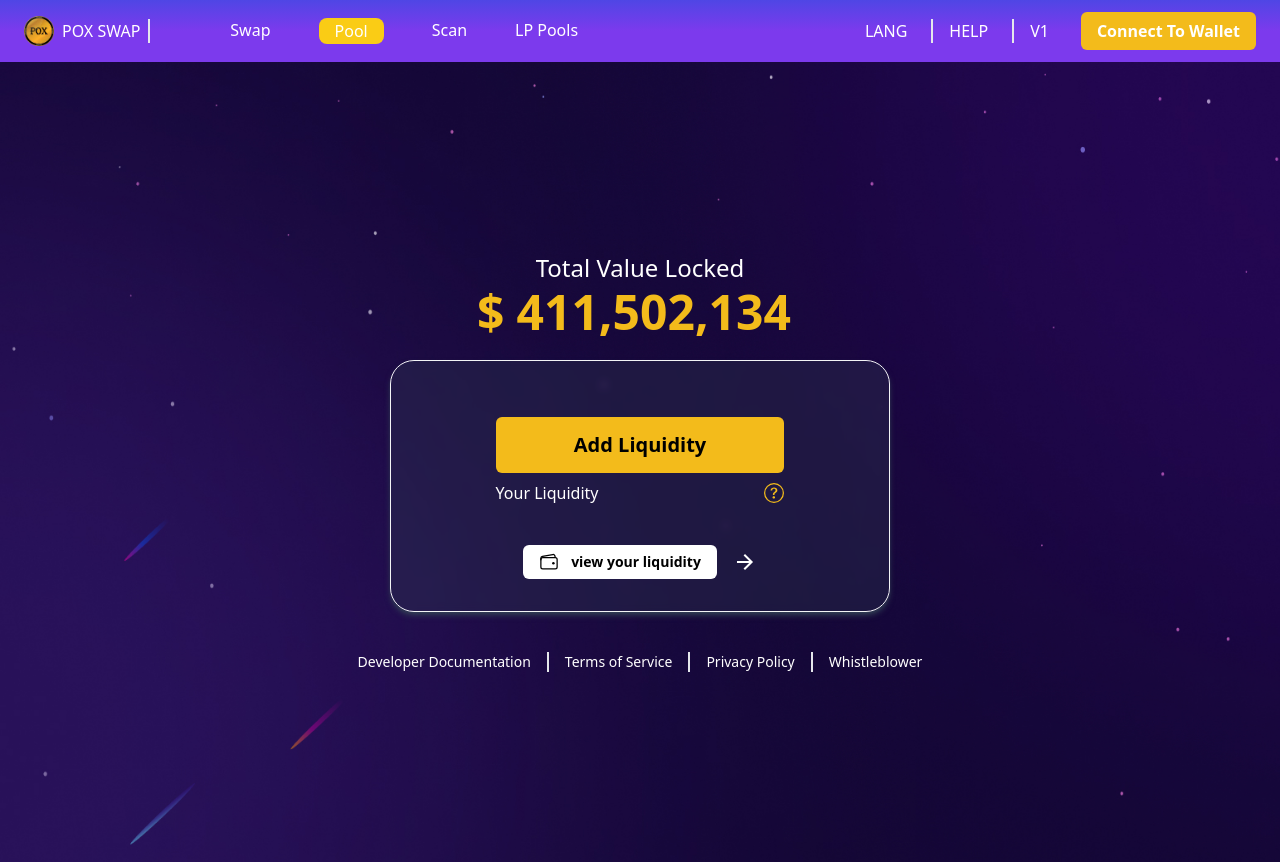
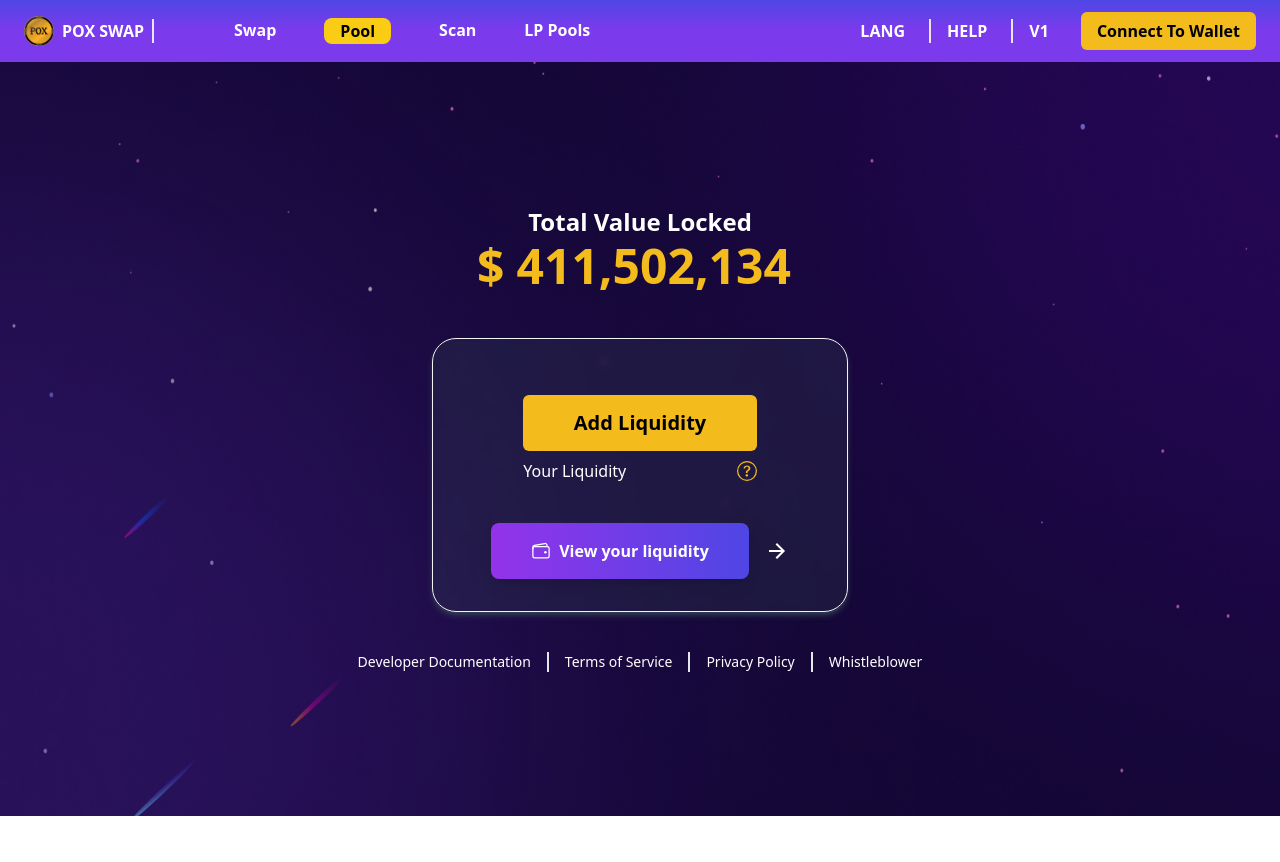
Before and after one commit to aamil3112/DEX_Frontend, a React (Vite) app: page /pool in a window 1280 px wide. After the commit the page ends 816 px from the top, so only its background shows below. Built offline with nearby package versions, Linux system fonts and the light colour scheme.

Commit message:
Improve the UI like background of search bar, font bold etc

```diff
--- a/src/components/DropDownButton.jsx
+++ b/src/components/DropDownButton.jsx
@@ -30,13 +30,13 @@
       {isOpen && (
         <div
           id="dropdown"
-          className="absolute z-10 mt-2 bg-white divide-y divide-gray-100 rounded-lg shadow w-44 dark:bg-gray-700"
+          className="absolute z-10 mt-2 bg-white divide-y divide-gray-100 rounded-lg shadow w-44 dark:bg-[#1B0744]"
         >
-          <ul className="py-2 text-sm text-gray-700 dark:text-gray-200" aria-labelledby="dropdownDefaultButton">
+          <ul className="py-2 divide-y-2 divide-slate-400/25 text-sm text-gray-700 dark:text-gray-200" aria-labelledby="dropdownDefaultButton">
             {['POX', 'UXDX',].map((token) => (
               <li key={token}>
                 <p
-                  className={`block px-4 py-2 hover:bg-gray-100 dark:hover:bg-gray-600 dark:hover:text-white cursor-pointer
+                  className={`block px-4 py-2 hover:bg-gray-100 dark:hover:bg-[#1B0744] dark:hover:text-white cursor-pointer
                     ${token === otherSelectedOption ? 'cursor-not-allowed text-gray-400' : ''}`}
                   onClick={() => handleOptionClick(token)}
                 >
--- a/src/components/Search.jsx
+++ b/src/components/Search.jsx
@@ -52,7 +52,7 @@
     <div ref={searchRef} className="relative mx-auto text-gray-600 mb-6 w-full">
       <form onSubmit={handleSubmit} className="pt-2">
         <input
-          className="border-2 border-gray-300 bg-white px-5 py-3 pr-16 rounded-lg text-sm focus:outline-none w-full"
+          className="shadow-md bg-[#261A4C] px-5 py-3 pr-16 rounded-lg text-sm focus:outline-none w-full"
           type="search"
           name="search"
           placeholder="Enter a name or paste the address to search for a PoxSwap trading pair"
--- a/src/index.css
+++ b/src/index.css
@@ -78,7 +78,7 @@
 .p-paginator .p-paginator-page,
 .p-paginator .p-paginator-prev,
 .p-paginator .p-paginator-next {
-  border:solid 1px #cc6727;
+  border:solid 1px black;
   border-radius: 6px;
   padding: 8px 12px;
   cursor: pointer;
@@ -93,13 +93,14 @@
 }
 
 .p-paginator .p-paginator-page.p-highlight {
-  background-color: #f4dbc7;
-  color: #cc6727;
+  background-color: black;
+  color: white;
   font-weight: bold;
 }
 
 .p-paginator .p-paginator-prev:hover,
 .p-paginator .p-paginator-next:hover,
 .p-paginator .p-paginator-page:hover:not(.p-highlight) {
-  background-color: #f7a56b;
+  background-color: black;
+  color: white;
 }
--- a/src/layout/Navbar.jsx
+++ b/src/layout/Navbar.jsx
@@ -17,15 +17,15 @@
         <div className="flex items-center">
           <Link to="/" className="flex items-center space-x-2 pr-20">
             <img src={Logo} alt="pox-logo" width={30} className="transition-transform duration-300 hover:scale-110" />
-            <p className="border-r-2 pr-2">POX SWAP</p>
+            <p className="border-r-2 pr-2 font-bold">POX SWAP</p>
           </Link>
           <div className="hidden md:flex items-center space-x-6">
-            <ul className="flex justify-between space-x-12">
+            <ul className="flex justify-between space-x-12 font-bold">
               <Link to="/swap">
                 <li
                   className={`cursor-pointer ${
                     currentPath === "/swap" || currentPath === "/"
-                      ? "rounded-lg bg-yellow-400 px-4 py-[1px]"
+                      ? "text-black rounded-lg bg-yellow-400 px-4 py-[1px]"
                       : ""
                   }`}
                 >
@@ -36,7 +36,7 @@
                 <li
                   className={`cursor-pointer ${
                     currentPath === "/pool"
-                      ? "rounded-lg bg-yellow-400 px-4 py-[1px]"
+                      ? "text-black rounded-lg bg-yellow-400 px-4 py-[1px]"
                       : ""
                   }`}
                 >
@@ -47,7 +47,7 @@
                 <li
                   className={`cursor-pointer ${
                     currentPath === "/scan"
-                      ? "rounded-lg bg-yellow-400 px-4 py-[1px]"
+                      ? "text-black rounded-lg bg-yellow-400 px-4 py-[1px]"
                       : ""
                   }`}
                 >
@@ -58,7 +58,7 @@
                 <li
                   className={`cursor-pointer ${
                     currentPath === "/lppools"
-                      ? "rounded-lg bg-yellow-400 px-4 py-[1px]"
+                      ? "text-black rounded-lg bg-yellow-400 px-4 py-[1px]"
                       : ""
                   }`}
                 >
@@ -70,12 +70,12 @@
         </div>
 
         <div className="hidden md:flex space-x-8 justify-center items-center">
-          <ul className="flex justify-between space-x-6 divide-x-2">
+          <ul className="flex justify-between space-x-6 divide-x-2 font-bold">
             <li className="cursor-pointer">LANG</li>
             <li className="pl-4 cursor-pointer">HELP</li>
             <li className="pl-4 cursor-pointer">V1</li>
           </ul>
-          <button className="rounded-md bg-[#F3BB1B] px-4 py-[7px] font-semibold cursor-pointer">
+          <button className="font-bold text-black rounded-md bg-[#F3BB1B] px-4 py-[7px] cursor-pointer">
             Connect To Wallet
           </button>
         </div>
@@ -106,7 +106,7 @@
         <div className="flex justify-between items-center mb-4">
           <Link to="/" className="flex items-center space-x-2">
             <img src={Logo} alt="pox-logo" width={30} className="transition-transform duration-300 hover:scale-110" />
-            <p>POX SWAP</p>
+            <p className="font-bold">POX SWAP</p>
           </Link>
           <button className="focus:outline-none" onClick={toggleMenu}>
             <svg
@@ -125,18 +125,18 @@
             </svg>
           </button>
         </div>
-        <ul className="space-y-4">
-          <Link to="/swap" onClick={toggleMenu} className={`block ${currentPath === "/swap" || currentPath === "/" ? "rounded-lg bg-yellow-400 px-4 py-[1px]" : ""}`}>Swap</Link>
-          <Link to="/pool" onClick={toggleMenu} className={`block ${currentPath === "/pool" ? "rounded-lg bg-yellow-400 px-4 py-[1px]" : ""}`}>Pool</Link>
-          <Link to="/scan" onClick={toggleMenu} className={`block ${currentPath === "/scan" ? "rounded-lg bg-yellow-400 px-4 py-[1px]" : ""}`}>Scan</Link>
-          <Link to="/lppools" onClick={toggleMenu} className={`block ${currentPath === "/lppools" ? "rounded-lg bg-yellow-400 px-4 py-[1px]" : ""}`}>LP Pools</Link>
+        <ul className="space-y-4 font-bold">
+          <Link to="/swap" onClick={toggleMenu} className={`block ${currentPath === "/swap" || currentPath === "/" ? "text-black rounded-lg bg-yellow-400 px-4 py-[1px]" : ""}`}>Swap</Link>
+          <Link to="/pool" onClick={toggleMenu} className={`block ${currentPath === "/pool" ? "text-black rounded-lg bg-yellow-400 px-4 py-[1px]" : ""}`}>Pool</Link>
+          <Link to="/scan" onClick={toggleMenu} className={`block ${currentPath === "/scan" ? "text-black rounded-lg bg-yellow-400 px-4 py-[1px]" : ""}`}>Scan</Link>
+          <Link to="/lppools" onClick={toggleMenu} className={`block ${currentPath === "/lppools" ? "text-black rounded-lg bg-yellow-400 px-4 py-[1px]" : ""}`}>LP Pools</Link>
           <div className="flex items-center space-x-10">
             <Link to="#" onClick={toggleMenu} className="block">LANG</Link>
             <Link to="#" onClick={toggleMenu} className="block">HELP</Link>
             <Link to="#" onClick={toggleMenu} className="block">V1</Link>
           </div>
         </ul>
-        <button className="mt-4 w-full rounded-md bg-[#F3BB1B] px-4 py-2 font-semibold cursor-pointer hover:bg-[#f2a80c] transition-colors duration-300">
+        <button className="font-bold mt-4 w-full rounded-md text-black bg-[#F3BB1B] px-4 py-2 cursor-pointer hover:bg-[#f2a80c] transition-colors duration-300">
           Connect To Wallet
         </button>
       </div>
--- a/src/pages/Pool.jsx
+++ b/src/pages/Pool.jsx
@@ -12,20 +12,20 @@
   const [showPoolForm, setShowPoolForm] = useState(false);
 
   return (
-    <div className="flex min-h-screen flex-col md:items-center justify-center py-6 px-4">
+    <div className="flex pt-36 md:min-h-0 lg:min-h-0 flex-col md:items-center justify-center md:justify-start md:py-36 px-4">
       <div className="text-center">
-        <p className="text-2xl pb-1 text-white">Total Value Locked</p>
+        <p className="text-2xl pb-1 text-white font-bold">Total Value Locked</p>
         <p className="text-5xl text-[#F3BB1B] font-bold flex items-center justify-center ">
           $ <AnimatedNumber value={totalValueLocked} />
         </p>
       </div>
-      <div className="pt-6 pb-2 w-full md:w-2/5">
+      <div className="pt-6 pb-2 w-full md:w-1/3 md:pt-12">
         <Glassmorphosim>
           {!showPoolForm ? (
             <>
               <button
                 onClick={() => setShowPoolForm(!showPoolForm)}
-                className="w-full md:w-2/3 mt-6 rounded-md bg-[#F3BB1B] px-4 py-[14px] text-xl font-semibold cursor-pointer"
+                className="font-bold w-full md:w-2/3 mt-6 rounded-md bg-[#F3BB1B] px-4 py-[14px] text-xl cursor-pointer"
               >
                 Add Liquidity
               </button>
@@ -33,11 +33,16 @@
                 <p className="text-white font-medium">Your Liquidity</p>
                 <BsQuestionCircle color="#F3BB1B" size={20} />
               </div>
-              <div className="min-w-max w-2/3 flex flex-row justify-center items-center mt-10 space-y-0 space-x-4">
-                <div className="flex justify-center space-x-2 items-center md:space-x-3 w-full md:w-auto rounded-md bg-white px-1 md:px-4 text-sm py-[7px] text-black font-semibold cursor-pointer">
-                  <IoWalletOutline size={20} />
-                  <button>view your liquidity</button>
-                </div>
+              <div className="flex justify-center items-center mt-10 space-x-4">
+                <button className="font-bold relative inline-flex items-center justify-center px-10 py-4 overflow-hidden
+                 text-white bg-gradient-to-r from-purple-600 to-indigo-600 rounded-lg shadow-lg group">
+                  <span className="absolute w-0 h-0 transition-all duration-500 ease-out bg-white opacity-10 rounded-full group-hover:w-56 group-hover:h-56"></span>
+                  <span className="absolute inset-0 w-full h-full -mt-1 rounded-lg opacity-30"></span>
+                  <span className="relative z-10 flex items-center space-x-2">
+                    <IoWalletOutline size={20} />
+                    <span>View your liquidity</span>
+                  </span>
+                </button>
                 <IoMdArrowForward size={24} color="white" />
               </div>
             </>
@@ -47,10 +52,11 @@
         </Glassmorphosim>
       </div>
 
-    <PolicyOptions/>
+      <div className="mt-12 md:mt-0 lg:mt-0">
+        <PolicyOptions />
+      </div>
     </div>
   );
 };
 
-
 export default Pool;
```
Also changed, not shown: src/components/PolicyOptions.jsx (+4 -3 lines), src/components/PoolForm.jsx (+7 -3 lines), src/components/PoolTable.jsx (+32 -15 lines), src/pages/Home.jsx (+5 -5 lines).
